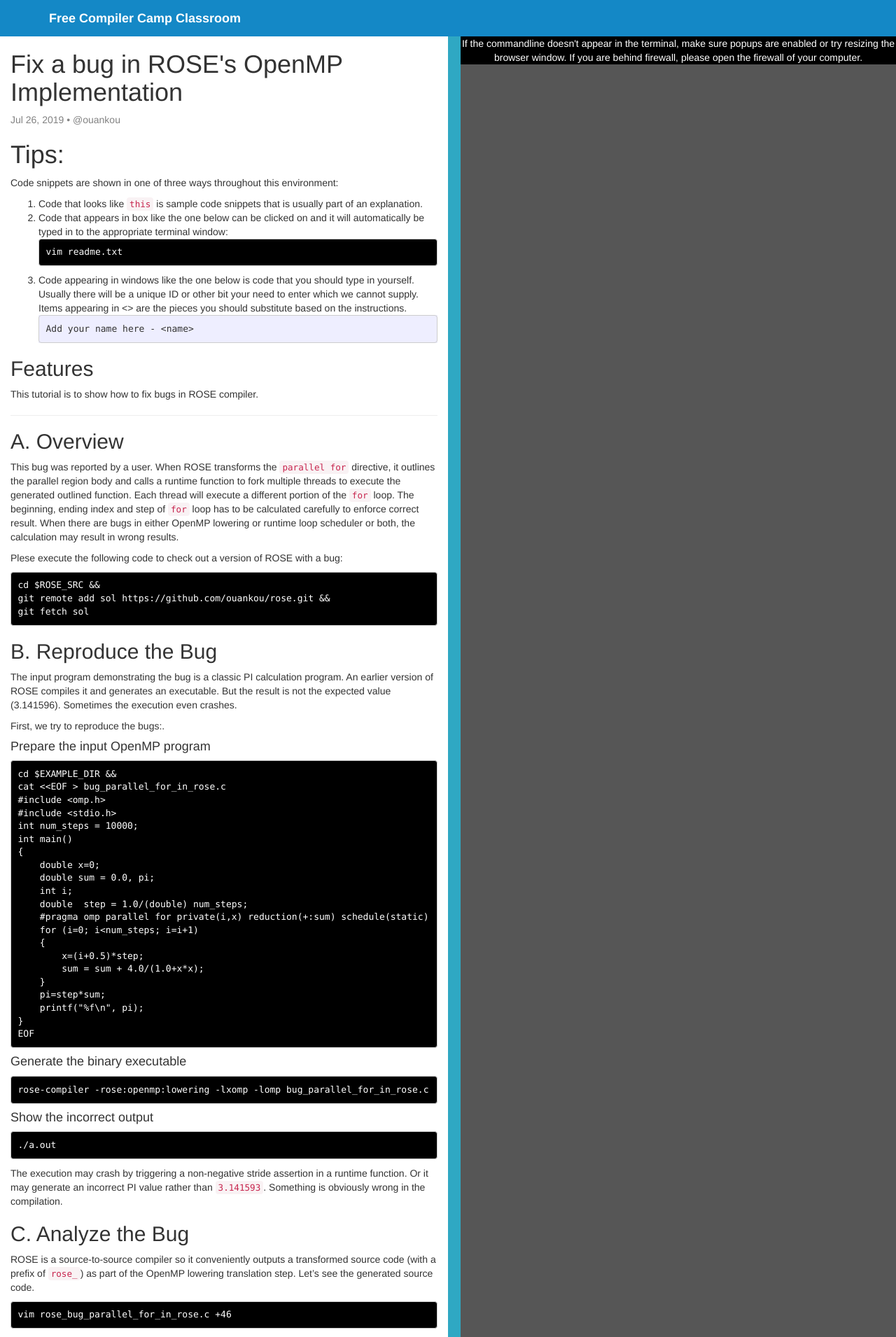
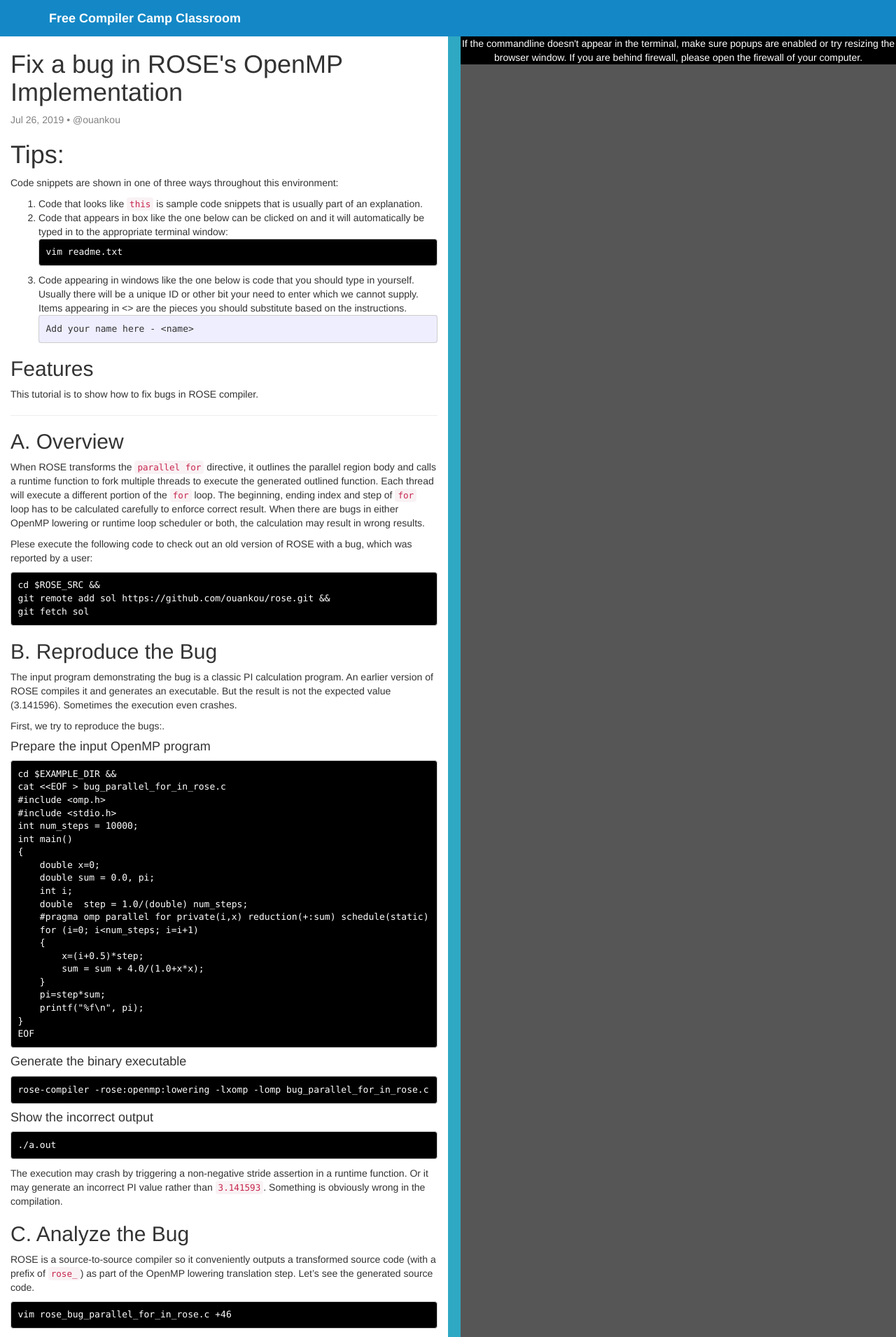
Before and after one commit to chunhualiao/freeCompilerCamp, a Jekyll site: the page built from compiler-classroom/_posts/2019-07-26-fix-bug-in-rose.markdown, in a window 1280 px wide. Shown: the top 1910 px of the page at 70% size. Built offline with Jekyll 4.4.1, drawn with Linux system fonts in a browser that asks for light colours; nearby versions of some CDN libraries; grey boxes are pictures that could not be loaded.

Commit message:
Update 2019-07-26-fix-bug-in-rose.markdown

````diff
--- a/compiler-classroom/_posts/2019-07-26-fix-bug-in-rose.markdown
+++ b/compiler-classroom/_posts/2019-07-26-fix-bug-in-rose.markdown
@@ -30,10 +30,10 @@
 
 ## A. Overview
 
-This bug was reported by a user. When ROSE transforms the ```parallel for``` directive, it outlines the parallel region body and calls a runtime function to fork multiple threads to execute the generated outlined function.  Each thread will execute a different portion of the ```for``` loop. The beginning, ending index and step of ```for``` loop has to be calculated carefully to enforce correct result.
+When ROSE transforms the ```parallel for``` directive, it outlines the parallel region body and calls a runtime function to fork multiple threads to execute the generated outlined function.  Each thread will execute a different portion of the ```for``` loop. The beginning, ending index and step of ```for``` loop has to be calculated carefully to enforce correct result.
 When there are bugs in either OpenMP lowering or runtime loop scheduler or both, the calculation may result in wrong results.
 
-Plese execute the following code to check out a version of ROSE with a bug:
+Plese execute the following code to check out an old version of ROSE with a bug, which was reported by a user:
 
 ```.term1
 cd $ROSE_SRC &&
````
